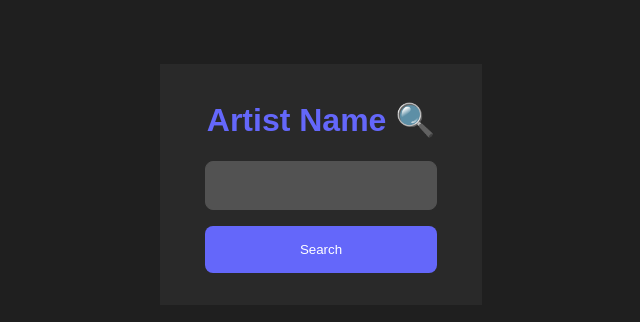
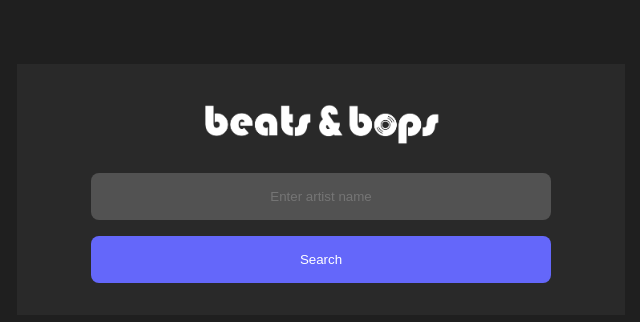
Before and after one commit to HonHonX/Collection-Tracker, a Django app: page /search/ in a window 1280 px wide. Shown: the top 322 px of the page, without its empty margins (319-959 px from the left). Run offline with Django 4.2, Linux system fonts and the light colour scheme.

Commit message:
update appearance

```diff
--- a/collectionTracker/tracker/static/tracker/styles.css
+++ b/collectionTracker/tracker/static/tracker/styles.css
@@ -1,5 +1,5 @@
 /* Add Google Fonts */
-@import url('https://fonts.googleapis.com/css2?family=Roboto:wght@400;700&display=swap');
+@import url('https://fonts.googleapis.com/css2?family=Montserrat:wght@300;700&display=swap');
 
 /* Variables */
 :root {
@@ -10,6 +10,13 @@
     --accent100: #6467fa;
     --accent90: #4e50de;
   }
+
+  @font-face {
+    font-family: 'Bauhaus93';
+    src: url('./fonts/BAUHS93.ttf') format('truetype');
+    font-weight: normal;
+    font-style: normal;
+}
 
 body {
     font-family: 'Montserrat', sans-serif;
@@ -27,18 +34,64 @@ body {
     margin: 0 auto;
     padding: 1rem;
     background-color: var(--neutral90); /* Slightly lighter dark shade */
+    display: flex;
+    justify-content: center;
+    flex-direction: column;
+    width: 50%;
 }
 
 h1, h2 {
     text-align: center;
     color: var(--accent100);
+    font-family: 'Bauhaus93', sans-serif;
 }
 
+.logo {
+    width: 50%;
+    height: auto;
+    align-self: center;
+}
+/* Search */
+.search-form {
+    display: flex;
+    text-align: center;
+    flex-direction: column;
+}
+
+.input-field, .btn {
+    width: 80%; /* Same width for both */
+    margin: 0 auto 1rem auto; /* Center align both */
+    border-radius: 0.5rem;
+    padding: 1rem;
+    box-sizing: border-box; /* Include padding in width calculation */
+}
+
+.input-field {
+    background-color: var(--neutral70);
+    border: none;
+    color: var(--neutral0);
+    text-align: center;
+}
+
+.btn {
+    background-color: var(--accent100);
+    color: var(--neutral0);
+    border: none;
+    cursor: pointer;
+    text-align: center;
+}
+
+.btn:hover {
+    background-color: var(--accent90);
+}
+
+/* Main Container */
 .main {
     width: 75%;
     display: flex;
 }
 
+/* Left Column */
 .artist-detail {
     display: flex;
     flex-direction: column;
@@ -59,46 +112,42 @@ h1, h2 {
     margin-bottom: 1rem;
 }
 
-.search-form {
+/* Right Column */
+
+/* Latest Release */
+.latest-release {
     display: flex;
-    text-align: center;
+    justify-content: flex-end;
+    width: 100%;
+    height: auto;
     flex-direction: column;
+    padding: 0;
 }
 
-.input-field, .btn {
-    width: 80%; /* Same width for both */
-    margin: 0 auto 1rem auto; /* Center align both */
-    border-radius: 0.5rem;
-    padding: 1rem;
-    box-sizing: border-box; /* Include padding in width calculation */
+.latest-release h2 {
+    text-align: right;
 }
 
-/* Style the input field */
-.input-field {
-    background-color: var(--neutral70);
-    border: 1px solid var(--neutral70); /* Add border to match button */
+.spotify-player {
+    width: 100%;
 }
 
-/* Style the button */
-.btn {
-    background-color: var(--accent100);
+/* Controls like sort */
+.controls {
     color: var(--neutral0);
-    border: none;
-    cursor: pointer;
-    text-align: center;
+    display: flex;
+    justify-content: flex-end;
+    gap: 1rem;
+    width: 100%;
+    margin-bottom: 2rem;
 }
 
-.btn:hover {
-    background-color: var(--accent90);
+.control-icon {
+    height: 1rem;
+    width: auto;
 }
 
-/* Album List */
-.album-list {
-    padding: 4rem;
-    display: flex;
-    gap: 2rem; /* Space between albums */
-}
-
+/* Album Overview */
 .album-grid {
     display: flex;
     padding: 0 4rem;
@@ -119,6 +168,7 @@ h1, h2 {
 .album-cover {
     max-width: 100%;
     height: auto;
+    aspect-ratio: 1/1;
     border-radius: 0.5rem;
 }
 
@@ -130,9 +180,6 @@ h1, h2 {
     font-size: 0.6rem;
     line-height: 1.25rem;
     text-transform: capitalize;
-    /* text-overflow: ellipsis;
-    white-space: nowrap;
-    overflow: hidden; */
 }
 
 .album-info strong {
--- a/collectionTracker/tracker/templates/tracker/artist_search.html
+++ b/collectionTracker/tracker/templates/tracker/artist_search.html
@@ -7,14 +7,17 @@
     <title>Spotify Artist Search</title>
     <link rel="stylesheet" href="{% static 'tracker/styles.css' %}">
     <link rel="icon" href="{% static 'tracker/favicon.ico' %}" type="image/x-icon">
+    <link rel="preconnect" href="https://fonts.googleapis.com">
+    <link rel="preconnect" href="https://fonts.gstatic.com" crossorigin>
+    <link href="https://fonts.googleapis.com/css2?family=Montserrat:ital,wght@0,100..900;1,100..900&display=swap" rel="stylesheet">
 </head>
 <body>
     <div class="container">
-        <h1>Artist Name 🔍</h1>
+        <img src="{% static 'tracker/logo.png' %}" alt="Logo" class="logo">
         <form method="POST" class="search-form" action="{% url 'artist_search' %}">
             {% csrf_token %}
             <div class="input-group">
-                <input type="text" name="artist_name" id="artist_name" class="input-field" required>
+                <input type="text" name="artist_name" id="artist_name" placeholder="Enter artist name" class="input-field" required>
                 <button type="submit" class="btn">Search</button>
             </div>
         </form>
```
Also changed, not shown: collectionTracker/tracker/templates/tracker/artist_overview.html (+12 -3 lines), collectionTracker/tracker/static/tracker/filter.svg (added), collectionTracker/tracker/static/tracker/fonts/BAUHS93.TTF (added), collectionTracker/tracker/static/tracker/logo.png (added), collectionTracker/tracker/static/tracker/sort.svg (added), 1 other file.
